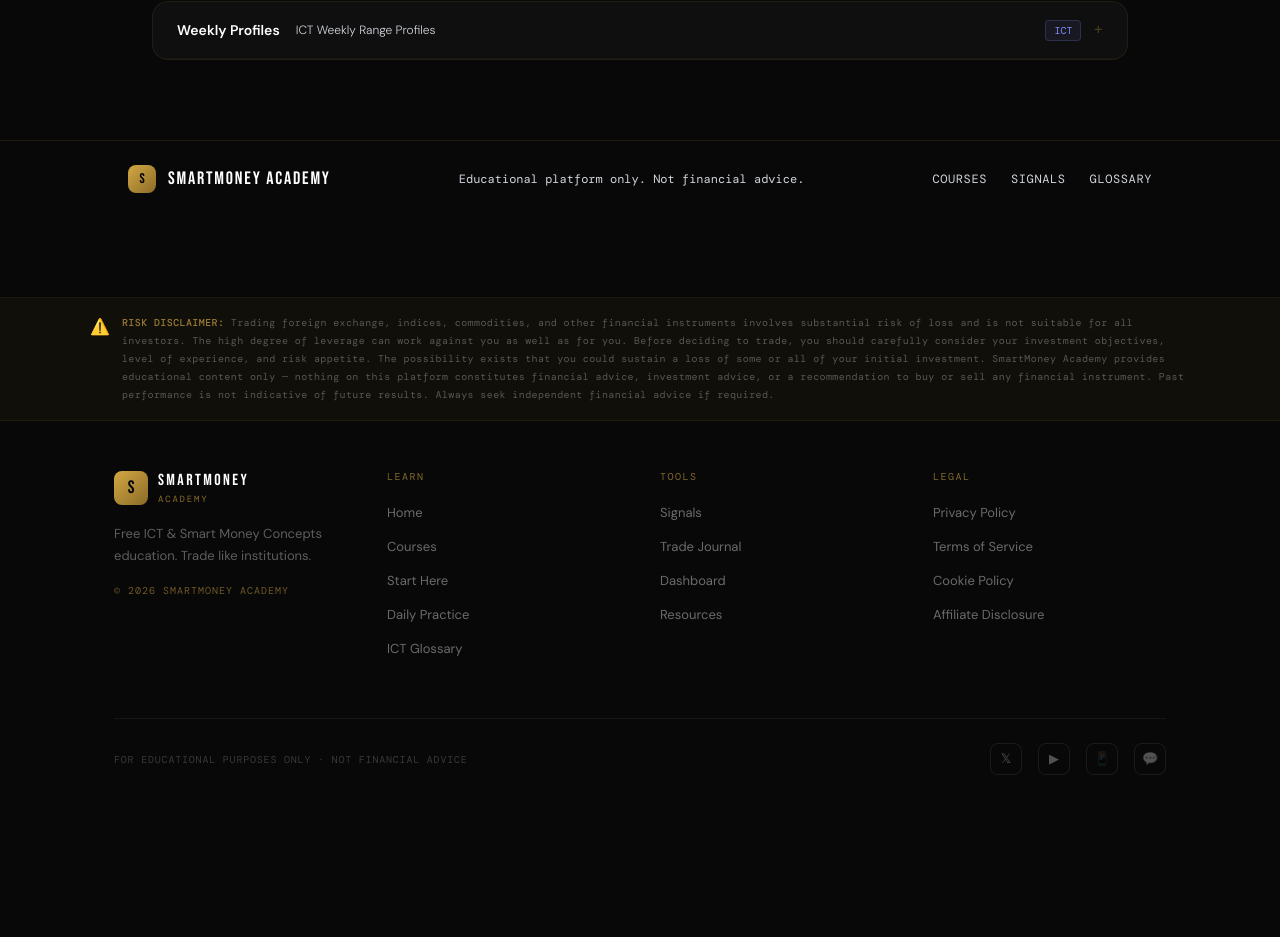
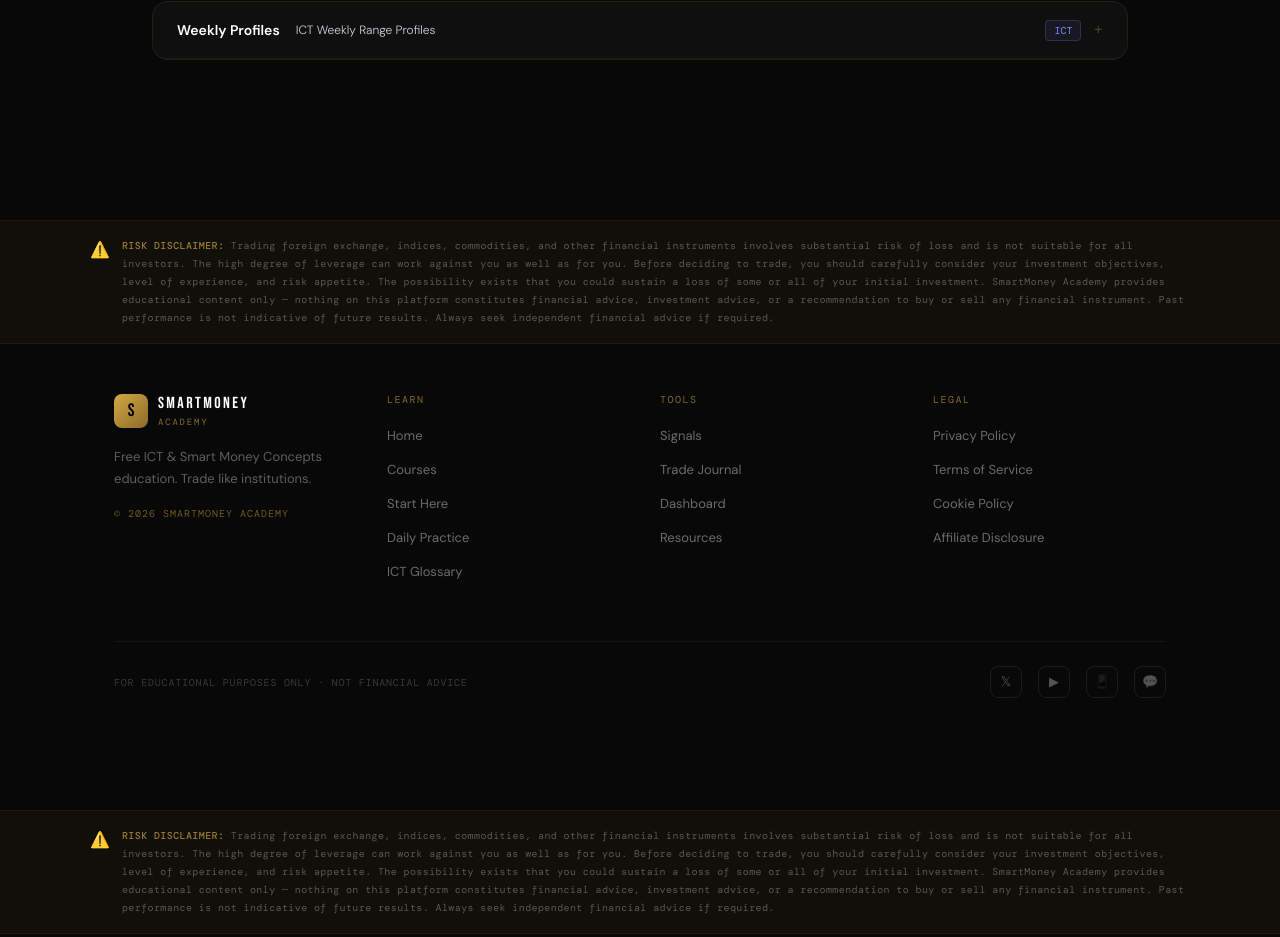
Before and after one commit to muhammadtalhainfo-bot/smartmoney-academy, a Next.js app: page /glossary in a window 1280 px wide. Shown: the part 7557-8494 px from the top of the page. Before the commit the page ends 8364 px from the top, so only its background shows below. Built offline with nearby package versions, Linux system fonts and the light colour scheme.

Commit message:
fix: courses and glossary use shared Footer component

```diff
--- a/app/courses/page.js
+++ b/app/courses/page.js
@@ -437,20 +437,7 @@ export default function CoursesPage() {
       </section>
 
       {/* ── FOOTER ── */}
-      <footer className="relative z-10 border-t px-8 py-6" style={{ borderColor: 'var(--border)' }}>
-        <div className="max-w-6xl mx-auto flex flex-col md:flex-row items-center justify-between gap-4">
-          <div className="flex items-center gap-3">
-            <div className="w-7 h-7 rounded-lg flex items-center justify-center font-display text-black text-sm" style={{ background: 'linear-gradient(135deg, #D4A843, #8A6B28)' }}>S</div>
-            <span className="font-display text-lg tracking-widest text-white">SMARTMONEY ACADEMY</span>
-          </div>
-          <div className="font-mono-c text-xs text-gray-300">Educational platform only. Not financial advice.</div>
-          <div className="flex gap-6">
-            {['/courses', '/signals', '/glossary'].map((href, i) => (
-              <Link key={i} href={href} className="font-mono-c text-xs text-gray-300 hover:text-[#D4A843] transition-colors tracking-wider uppercase">{href.slice(1)}</Link>
-            ))}
-          </div>
-        </div>
-      </footer>
+      <Footer />
     <Footer />
     </div>
   );
--- a/app/glossary/page.js
+++ b/app/glossary/page.js
@@ -292,20 +292,7 @@ export default function GlossaryPage() {
       </div>
 
       {/* ── FOOTER ── */}
-      <footer className="relative z-10 border-t px-8 py-6" style={{ borderColor: 'var(--border)' }}>
-        <div className="max-w-5xl mx-auto flex flex-col md:flex-row items-center justify-between gap-4">
-          <div className="flex items-center gap-3">
-            <div className="w-7 h-7 rounded-lg flex items-center justify-center font-display text-black text-sm" style={{ background: 'linear-gradient(135deg, #D4A843, #8A6B28)' }}>S</div>
-            <span className="font-display text-lg tracking-widest text-white">SMARTMONEY ACADEMY</span>
-          </div>
-          <div className="font-mono-c text-xs text-gray-300">Educational platform only. Not financial advice.</div>
-          <div className="flex gap-6">
-            {['/courses', '/signals', '/glossary'].map((href, i) => (
-              <Link key={i} href={href} className="font-mono-c text-xs text-gray-300 hover:text-[#D4A843] transition-colors tracking-wider uppercase">{href.slice(1)}</Link>
-            ))}
-          </div>
-        </div>
-      </footer>
+      <Footer />
     <Footer />
     </div>
   );
```
